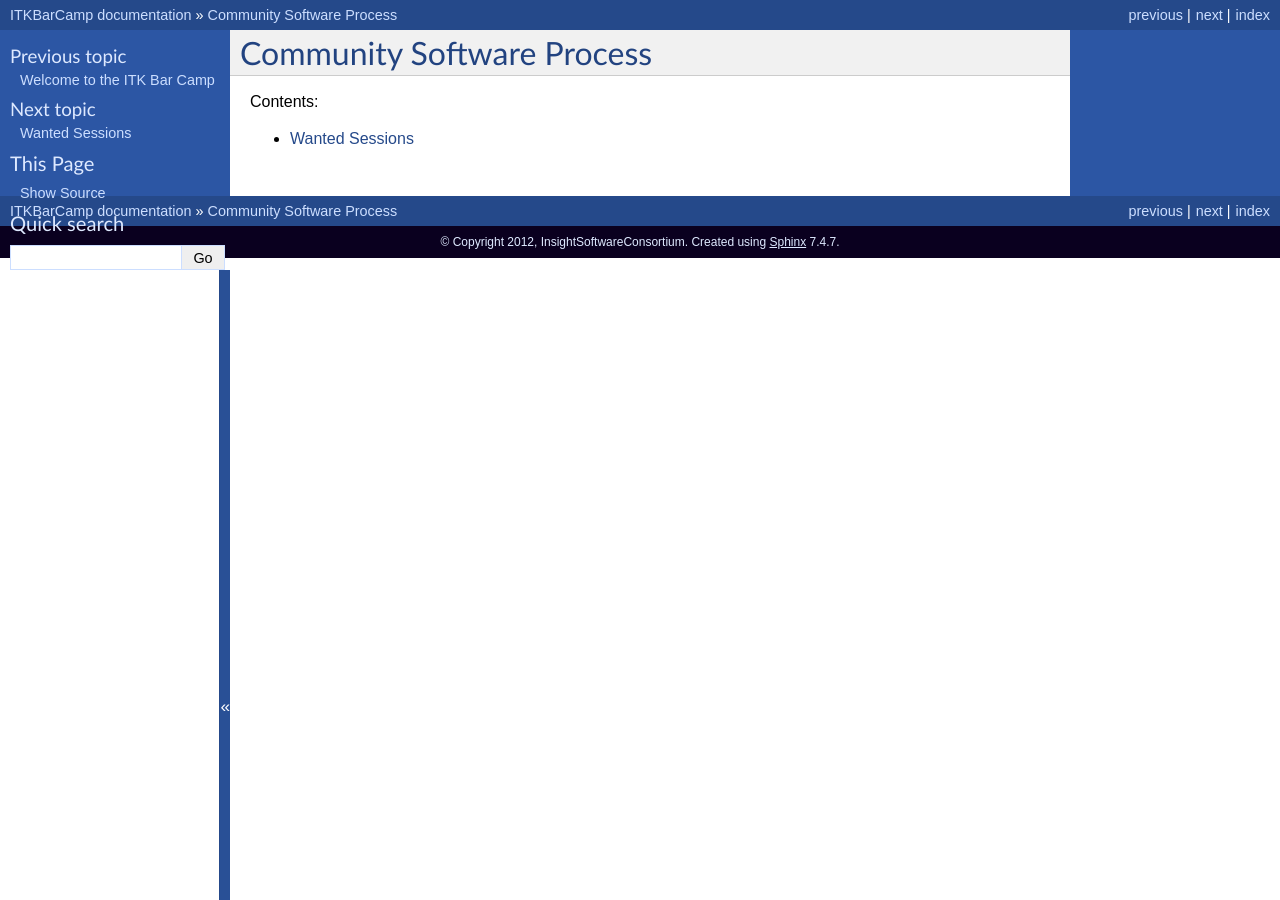
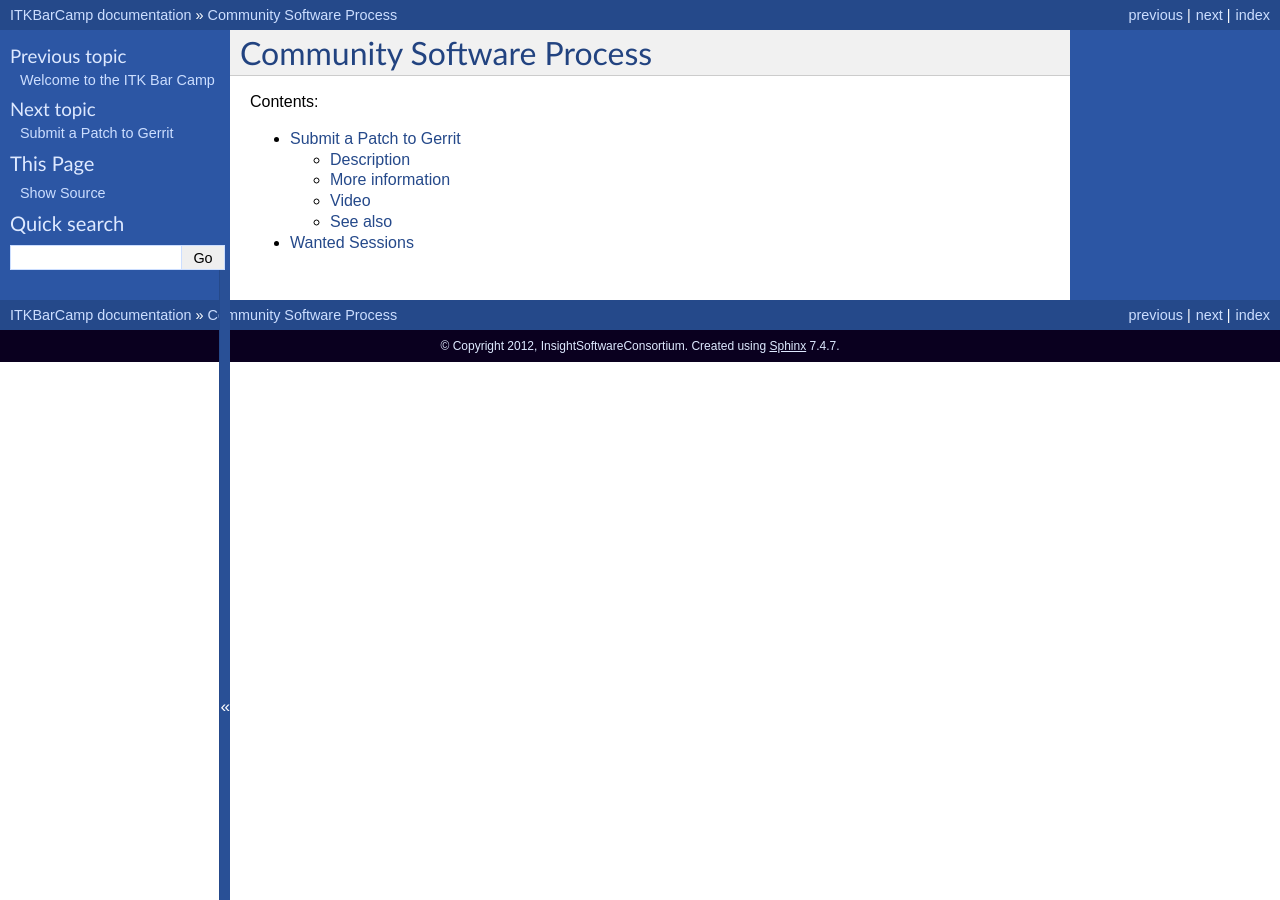
Before and after one commit to InsightSoftwareConsortium/ITKBarCamp, a Sphinx documentation site: the page built from doc/source/CommunitySoftwareProcess/index.rst, in a window 1280 px wide. Built offline with Sphinx 7.4.7, drawn with Linux system fonts in a browser that asks for light colours; formulas are drawn with MathJax 3; pages that are not in the unit, such as notebooks, are missing from menus.

Commit message:
Add SubmitAPatchToGerrit session.

```diff
--- a/doc/source/CommunitySoftwareProcess/DevelopmentRepositorySetup/index.rst
+++ b/doc/source/CommunitySoftwareProcess/DevelopmentRepositorySetup/index.rst
@@ -49,4 +49,4 @@ Video
 See also
 --------
 
-* :ref:`Perform A Gerrit Review`
+* :ref:`Perform a Gerrit Review`
--- a/doc/source/CommunitySoftwareProcess/PerformAGerritReview/index.rst
+++ b/doc/source/CommunitySoftwareProcess/PerformAGerritReview/index.rst
@@ -1,8 +1,8 @@
 .. index:: Gerrit
 
-.. _Perform A Gerrit Review:
+.. _Perform a Gerrit Review:
 
-Perform A Gerrit Review
+Perform a Gerrit Review
 =======================
 
 Description
--- a/doc/source/CommunitySoftwareProcess/StyleCheckITKWithKWStyle/index.rst
+++ b/doc/source/CommunitySoftwareProcess/StyleCheckITKWithKWStyle/index.rst
@@ -21,3 +23,9 @@ Video
 -----
 
 .. youtube:: X5KkbpBgRYs
+
+See also
+--------
+
+* :ref:`Submit a Patch to Gerrit`
+* :ref:`Perform a Gerrit Review`
--- a/doc/source/CommunitySoftwareProcess/index.rst
+++ b/doc/source/CommunitySoftwareProcess/index.rst
@@ -8,6 +8,7 @@ Contents:
 
    DevelopmentRepositorySetup/index.rst
    PerformAGerritReview/index.rst
+   SubmitAPatchToGerrit/index.rst
    StyleCheckITKWithKWStyle/index.rst
    TestAReleaseCandidate/index.rst
 
```
Also changed, not shown: other parts of doc/source/CommunitySoftwareProcess/StyleCheckITKWithKWStyle/index.rst (+2 -0 lines), doc/source/CommunitySoftwareProcess/SubmitAPatchToGerrit/index.rst (added, +31 -0 lines).
